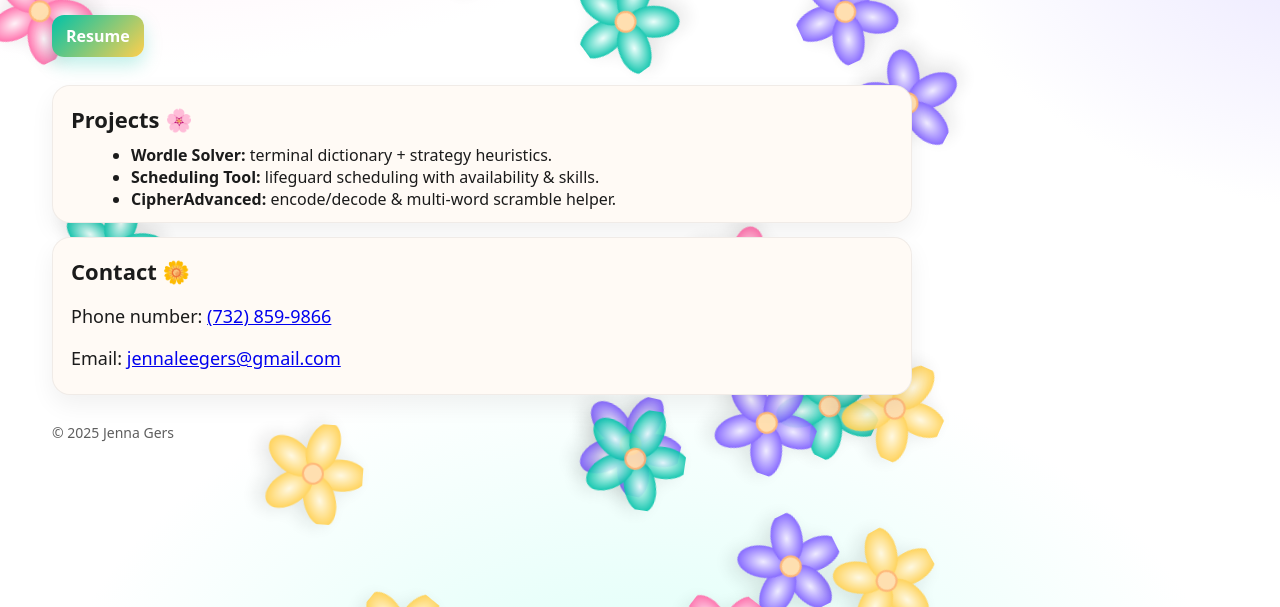
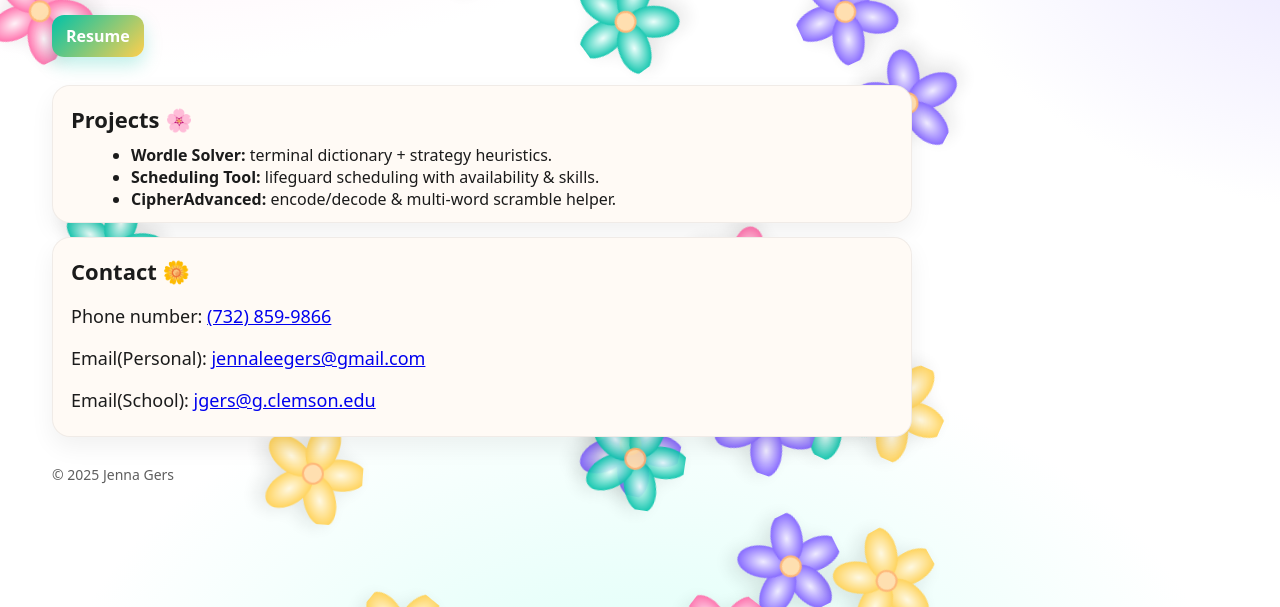
Before and after one commit to jennagers3/my-site, a plain HTML site: page index.html in a window 1280 px wide. Shown: the part 193-800 px from the top of the page. Drawn offline with Linux system fonts and the light colour scheme.

Commit message:
Update index.html

```diff
--- a/index.html
+++ b/index.html
@@ -170,7 +170,8 @@
     <section class="card">
       <h2>Contact 🌼</h2>
       <p>Phone number: <a href=tel:+17328599866">(732) 859-9866</a></p>
-      <p>Email: <a href="mailto:jennaleegers@gmail.com">jennaleegers@gmail.com</a></p>
+      <p>Email(Personal): <a href="mailto:jennaleegers@gmail.com">jennaleegers@gmail.com</a></p>
+      <p>Email(School): <a href="mailto:jgers@g.clemson.edu">jgers@g.clemson.edu</a></p>
     </section>
 
     <footer>© <span id="year"></span> Jenna Gers</footer>
```
